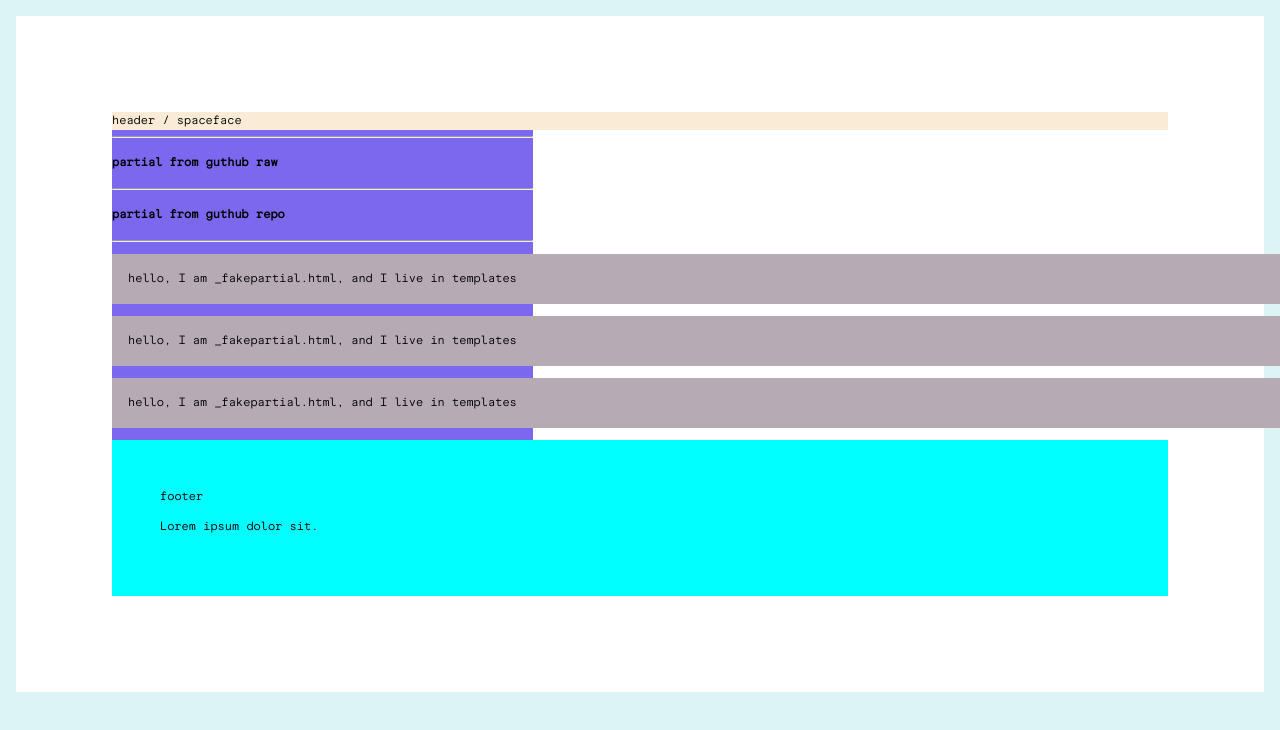
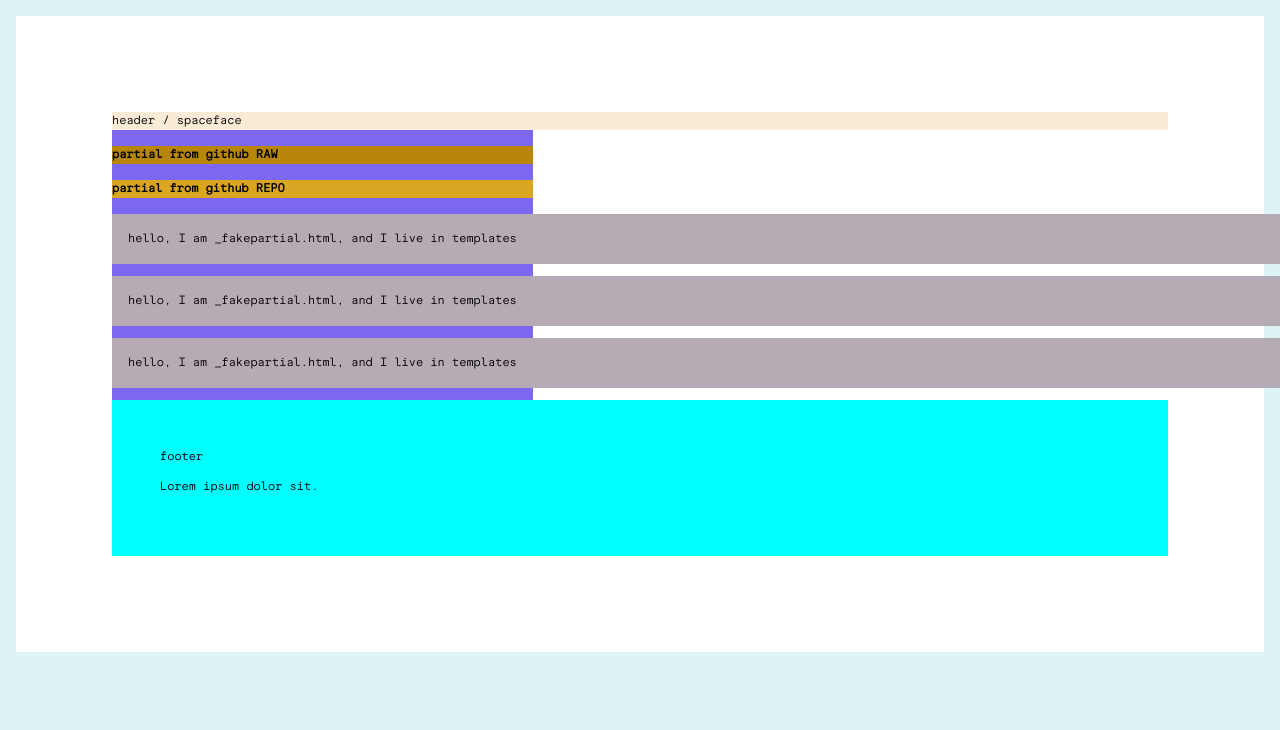
Before and after one commit to spaceface42/site-template, a website built with webpack: page docs/index.html in a window 1280 px wide. Shown: the top 730 px of the page. Built offline with nearby package versions, Linux system fonts and the light colour scheme; no server answers.

```diff
--- a/docs/index.html
+++ b/docs/index.html
@@ -80,13 +80,27 @@
 <!-- main -->
 <main>
     <div class="raw">
-        <hr />
-        <h4>partial from guthub raw</h4>
-        <link rel="html" href="https://raw.githubusercontent.com/spaceface42/_blackhole/main/_blackhole/index.html" />
-        <hr />
-        <h4>partial from guthub repo</h4>
-        <link rel="html" href="https://blackhole.spaceface.org/dzg-adsg/" />
-        <hr />
+
+        <div id="githubraw">
+            <style>
+                #githubraw {
+                    background-color: darkgoldenrod;
+                }
+            </style>
+            <h4>partial from github RAW</h4>
+            <link rel="html" href="https://raw.githubusercontent.com/spaceface42/_blackhole/main/_blackhole/index.html" />
+        </div>
+
+        <div id="githubrepo">
+            <style>
+                #githubrepo {
+                    background-color:goldenrod;
+                }
+            </style>
+            <h4>partial from github REPO</h4>
+            <link rel="html" href="https://blackhole.spaceface.org/dzg-adsg/" />
+        </div>
+
         <link rel="html" href="./rsrc/template/_fakepartial.html" />
         <link rel="html" href="./rsrc/template/_fakepartial.html" />
         <link rel="html" href="./rsrc/template/_fakepartial.html" />
```
Also changed, not shown: 1 other file.
